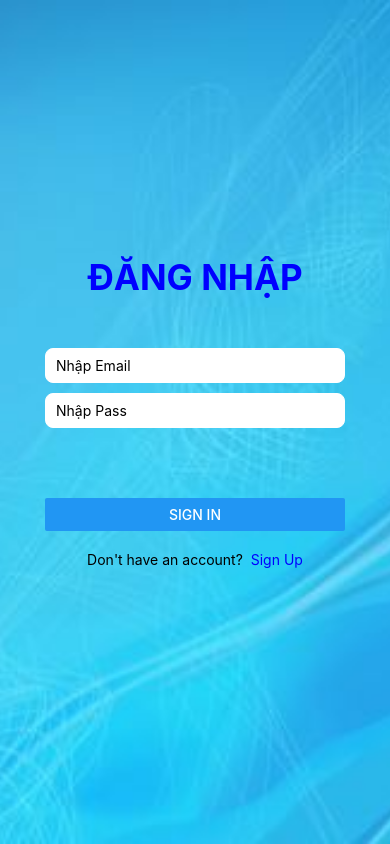
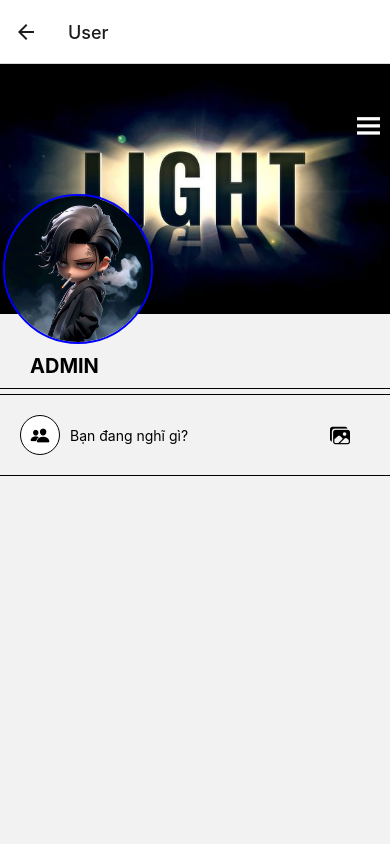
Before and after one commit to piternguyen/Assigment_React, a React Native app: screen /User in a window 390 px wide. Built offline with nearby package versions, Linux system fonts and the light colour scheme.

Commit message:
update 01/10/2023

```diff
--- a/App.js
+++ b/App.js
@@ -45,7 +45,7 @@ export default function App() {
           component = {RegistrationInformation}
           option = {{title: 'RegistrationInformation'}}>
         </Stack.Screen>
-        {/* <Stack.Screen name="User" component={UserScreen} /> */}
+        <Stack.Screen name="User" component={UserScreen} />
       </Stack.Navigator>
     </NavigationContainer>
   );
--- a/HomeScreen.js
+++ b/HomeScreen.js
@@ -8,7 +8,7 @@ import { createStackNavigator } from '@react-navigation/stack';
 const Stack = createStackNavigator();
 
 
-const HomeScreen = ({navigation}) => {
+const HomeScreen = ({navigation, onSearch}) => {
 
   const [searchText, setSearchText] = useState('');
 
@@ -16,7 +16,7 @@ const HomeScreen = ({navigation}) => {
     <ScrollView style = {{flex: 1}}>
         <View style = {{backgroundColor: 'gray', height: 150, paddingTop: 40, paddingLeft: 20, paddingBottom: 20, borderBottomWidth: 1}}>
             <View style = {{flexDirection: 'row'}}>
-                <Text style = {{fontWeight: 'bold', fontSize: 25}}>TaoBook</Text>
+                <Text style = {{fontWeight: 'bold', fontSize: 25}}>CodeBug</Text>
                 <View style = {{flexDirection: 'row', alignItems: 'center', borderColor: 'black', borderWidth: 1, height: 36, width: 250, justifyContent: 'space-between', borderRadius: 8, backgroundColor: 'white', marginLeft: 20}}>
                     <TextInput placeholder='Search...'
                         onChangeText={text => setSearchText(text)}
@@ -24,7 +24,7 @@ const HomeScreen = ({navigation}) => {
                         style = {{padding: 10, fontSize: 13}}/>
                     <TouchableOpacity onPress={() => {
                             if(searchText){
-                            // onSearch(searchText)
+                            onSearch(searchText)
                             }
                         }}>
                         <Ionicons name = "search" size={14} color='black' style = {{padding: 10}}/>
@@ -37,8 +37,8 @@ const HomeScreen = ({navigation}) => {
                     <View style = {{width: 40, height: 40, borderColor: 'black', borderWidth: 1, borderRadius: 20, alignItems: 'center', justifyContent: 'center', backgroundColor: 'white'}}>
                         <Ionicons name = "people" size={20} color= 'black' onPress={() => navigation.navigate('User')}/>
                     </View>
-                    <TouchableOpacity onPress={() => navigation.navigate('NewPost')} style={{ marginLeft: 10 }}>
-                        <Text>Bạn đang nghĩ gì?</Text>
+                    <TouchableOpacity onPress={() => navigation.navigate('NewPost')} style={{ marginLeft: 10, backgroundColor: 'white', width: 250, height: 25, justifyContent: 'center'}}>
+                        <Text style = {{padding: 5}}>Bạn đang nghĩ gì?</Text>
                     </TouchableOpacity>
                 </View>
                 <Ionicons name = "images" size={20} style = {{paddingEnd: 40}}/>
--- a/Registration.js
+++ b/Registration.js
@@ -1,8 +1,8 @@
 import { Alert, Button, ImageBackground, Keyboard, Text, TouchableOpacity, TouchableWithoutFeedback, View, DatePickerIOS, Modal} from "react-native"
 import { TextInput } from "react-native-gesture-handler"
-import React from "react";
+import React, { useEffect } from "react";
 import { useState } from "react";
-import DatePicker from 'react-native-datepicker';
+// import DatePicker from 'react-native-datepicker';
 import DateTimePicker from '@react-native-community/datetimepicker';
 
 const RegistrationInformation = ({navigation}) => {
@@ -14,6 +14,7 @@ const RegistrationInformation = ({navigation}) => {
     const [gioiTinh, setGioiTinh] = useState('');
     const [showGenderModal, setShowGenderModal] = useState(false);
     const [selectedGender, setSelectedGender] = useState('');
+
 
     const openGenderModal = () => {
         setShowGenderModal(true);
@@ -83,18 +84,18 @@ const RegistrationInformation = ({navigation}) => {
             }}
             >
             <View style={{ flex: 1, justifyContent: "center", alignItems: "center" }}>
-              <View style={{ backgroundColor: "white", padding: 20, borderRadius: 10, width: 250 }}>
+              <View style={{ backgroundColor: "white", padding: 20, borderRadius: 10, width: 250, justifyContent: "center", alignItems: "center" }}>
                 <Text style={{ fontSize: 18, fontWeight: "bold", marginBottom: 10 }}>Chọn giới tính</Text>
-                <TouchableOpacity onPress={() => setSelectedGender("Nam")}>
-                  <Text>Nam</Text>
+                <TouchableOpacity onPress={() => setSelectedGender("Nam")} style = {{borderTopWidth: 1, borderBottomWidth: 1, width: "100%"}}>
+                  <Text style = {{padding: 5, fontWeight: "bold", color: 'red', fontSize: 16}}>Nam</Text>
                 </TouchableOpacity>
-                <TouchableOpacity onPress={() => setSelectedGender("Nữ")}>
-                  <Text>Nữ</Text>
+                <TouchableOpacity onPress={() => setSelectedGender("Nữ")} style = {{borderBottomWidth: 1, width: "100%"}}>
+                  <Text style = {{padding: 5, fontWeight: "bold", color: 'red', fontSize: 16}}>Nữ</Text>
                 </TouchableOpacity>
-                <TouchableOpacity onPress={() => setSelectedGender("Khác")}>
-                  <Text>Khác</Text>
+                <TouchableOpacity onPress={() => setSelectedGender("Khác")} style = {{borderBottomWidth: 1, width: "100%"}}>
+                  <Text style = {{padding: 5, fontWeight: "bold", color: 'red', fontSize: 16}}>Khác</Text>
                 </TouchableOpacity>
-                <Button title="Đóng" onPress={() => setShowGenderModal(false)} />
+                <Button title="Đóng" onPress={() => setShowGenderModal(false)} style = {{marginTop: 10}}/>
                 </View>
             </View>
             </Modal>
--- a/UserScreen.js
+++ b/UserScreen.js
@@ -1,38 +1,143 @@
-import { Ionicons } from '@expo/vector-icons';
-import React from 'react';
-import { FlatList, View, Text, Image, ScrollView, SafeAreaView, Button } from 'react-native';
-import { TouchableOpacity } from 'react-native-gesture-handler';
+import { Ionicons } from "@expo/vector-icons";
+import React, { useState } from "react";
+import {
+  FlatList,
+  View,
+  Text,
+  Image,
+  ScrollView,
+  SafeAreaView,
+  Button,
+  Modal,
+} from "react-native";
+import { TouchableOpacity } from "react-native-gesture-handler";
 
-const banner = require('./assets/image/banner.jpg');
-const avatar = require('./assets/image/avatar.jpg');
+// const [showPopup, setShowPopup] = useState(false);
+const banner = require("./assets/image/banner.jpg");
+const avatar = require("./assets/image/avatar.jpg");
 
-const MenuScreen = ({navigation}) => {
+const MenuScreen = ({ navigation }) => {
+  const [showModel, setshowModel] = useState(false);
+
   return (
-
-    <ScrollView style = {{flex: 1}}>
-      <View style = {{borderBottomWidth: 1}}>
-        <View>
-          <Image source={banner} style = {{width: "100%", height: 250}}/>
+    <ScrollView style={{ flex: 1 }}>
+      <View style={{ borderBottomWidth: 1 }}>
+        <View style = {{flexDirection: "row"}}>
+          <Image source={banner} style={{ width: "100%", height: 250 }} />
+          <View style = {{position: "absolute", marginLeft: '90%', marginTop: "6%"}}>
+            <TouchableOpacity onPress={() => setshowModel(true)} >
+              <Ionicons
+                name="menu"
+                size={35}
+                style={{ marginTop: 20, marginEnd: 15, color: 'white'}}
+              />
+            </TouchableOpacity>
+            <Modal
+              visible={showModel}
+              animationType="slide"
+              transparent={true} // Để có nền trong suốt
+              onRequestClose={() => setshowModel(false)} // Để có thể đóng modal bằng cách bấm nút back trên Android
+            >
+              <View
+                style={{
+                  flex: 1,
+                  justifyContent: "space-between",
+                  alignItems: "flex-end",
+                  marginEnd: 20,
+                  marginTop: 40,
+                }}
+              >
+                <View
+                  style={{
+                    width: 200,
+                    height: 200,
+                    backgroundColor: "white",
+                    borderRadius: 10,
+                    padding: 10
+                  }}
+                >
+                  <Text>Menu:</Text>
+                  <TouchableOpacity
+                    onPress={() => navigation.navigate('Login')}
+                    style = {{borderTopWidth: 1}}
+                  >
+                    <Text style = {{padding: 5}}>Đăng xuất</Text>
+                  </TouchableOpacity>
+                  <TouchableOpacity   style = {{borderTopWidth: 1}}  onPress={() => setshowModel(false)}>
+                    <Text style = {{padding: 5}}>Đóng</Text>
+                  </TouchableOpacity>
+                </View>
+              </View>
+            </Modal>
+          </View>
         </View>
         <View>
-          <Image source={avatar} style = {{width: 150, height: 150, borderRadius: 75, borderColor: 'blue', borderWidth: 2, position: 'absolute', top: -120, left: "20%", marginLeft: -75}}/>
+          <Image
+            source={avatar}
+            style={{
+              width: 150,
+              height: 150,
+              borderRadius: 75,
+              borderColor: "blue",
+              borderWidth: 2,
+              position: "absolute",
+              top: -120,
+              left: "20%",
+              marginLeft: -75,
+            }}
+          />
         </View>
-        <View>
-          <Text style = {{fontSize: 20, fontWeight: 'bold', marginTop: 40, marginLeft: 30, paddingBottom: 10}}>ADMIN</Text>
+        <View style={{justifyContent: "space-between" }}>
+          <Text
+            style={{
+              fontSize: 20,
+              fontWeight: "bold",
+              marginTop: 40,
+              marginLeft: 30,
+              paddingBottom: 10,
+            }}
+          >
+            ADMIN
+          </Text>
+
         </View>
       </View>
 
-        <View style = {{flexDirection: 'row', alignItems: 'center', justifyContent:'space-between', padding: 20, borderBottomWidth: 1, borderTopWidth: 1, marginTop: 5}}>
-                <View style = {{ flexDirection: 'row', alignItems: 'center'}}>
-                    <View style = {{width: 40, height: 40, borderColor: 'black', borderWidth: 1, borderRadius: 20, alignItems: 'center', justifyContent: 'center', backgroundColor: 'white'}}>
-                        <Ionicons name = "people" size={20} color= 'black' />
-                    </View>
-                    <TouchableOpacity onPress={() => navigation.navigate('NewPost')} style={{ marginLeft: 10 }}>
-                        <Text>Bạn đang nghĩ gì?</Text>
-                    </TouchableOpacity>
-                </View>
-                <Ionicons name = "images" size={20} style = {{paddingEnd: 20}}/>
-            </View>
+      <View
+        style={{
+          flexDirection: "row",
+          alignItems: "center",
+          justifyContent: "space-between",
+          padding: 20,
+          borderBottomWidth: 1,
+          borderTopWidth: 1,
+          marginTop: 5,
+        }}
+      >
+        <View style={{ flexDirection: "row", alignItems: "center" }}>
+          <View
+            style={{
+              width: 40,
+              height: 40,
+              borderColor: "black",
+              borderWidth: 1,
+              borderRadius: 20,
+              alignItems: "center",
+              justifyContent: "center",
+              backgroundColor: "white",
+            }}
+          >
+            <Ionicons name="people" size={20} color="black" />
+          </View>
+          <TouchableOpacity
+            onPress={() => navigation.navigate("NewPost")}
+            style={{ marginLeft: 10 }}
+          >
+            <Text>Bạn đang nghĩ gì?</Text>
+          </TouchableOpacity>
+        </View>
+        <Ionicons name="images" size={20} style={{ paddingEnd: 20 }} />
+      </View>
     </ScrollView>
   );
 };
```
Also changed, not shown: package.json (+6 -6 lines), 1 other file (tests, documents, lock files or other folders).
